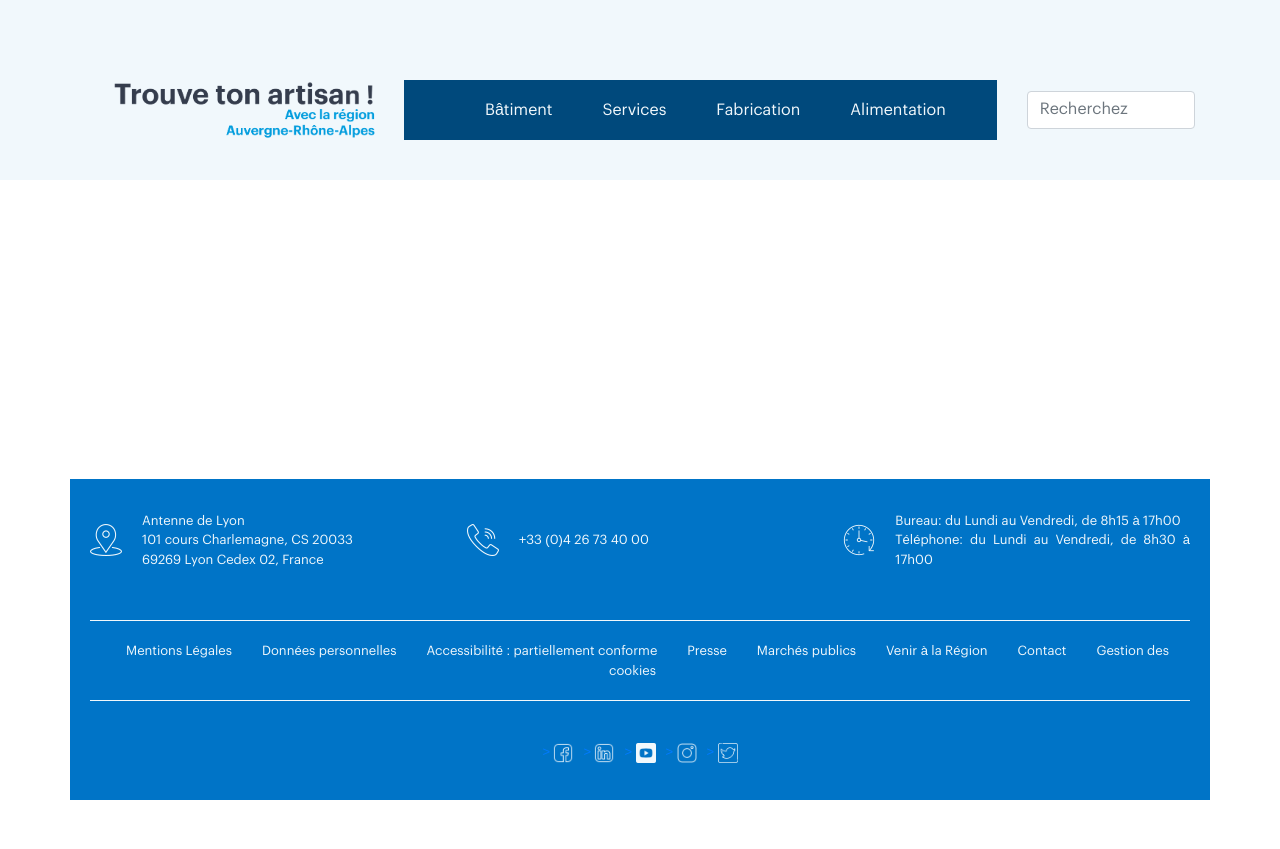
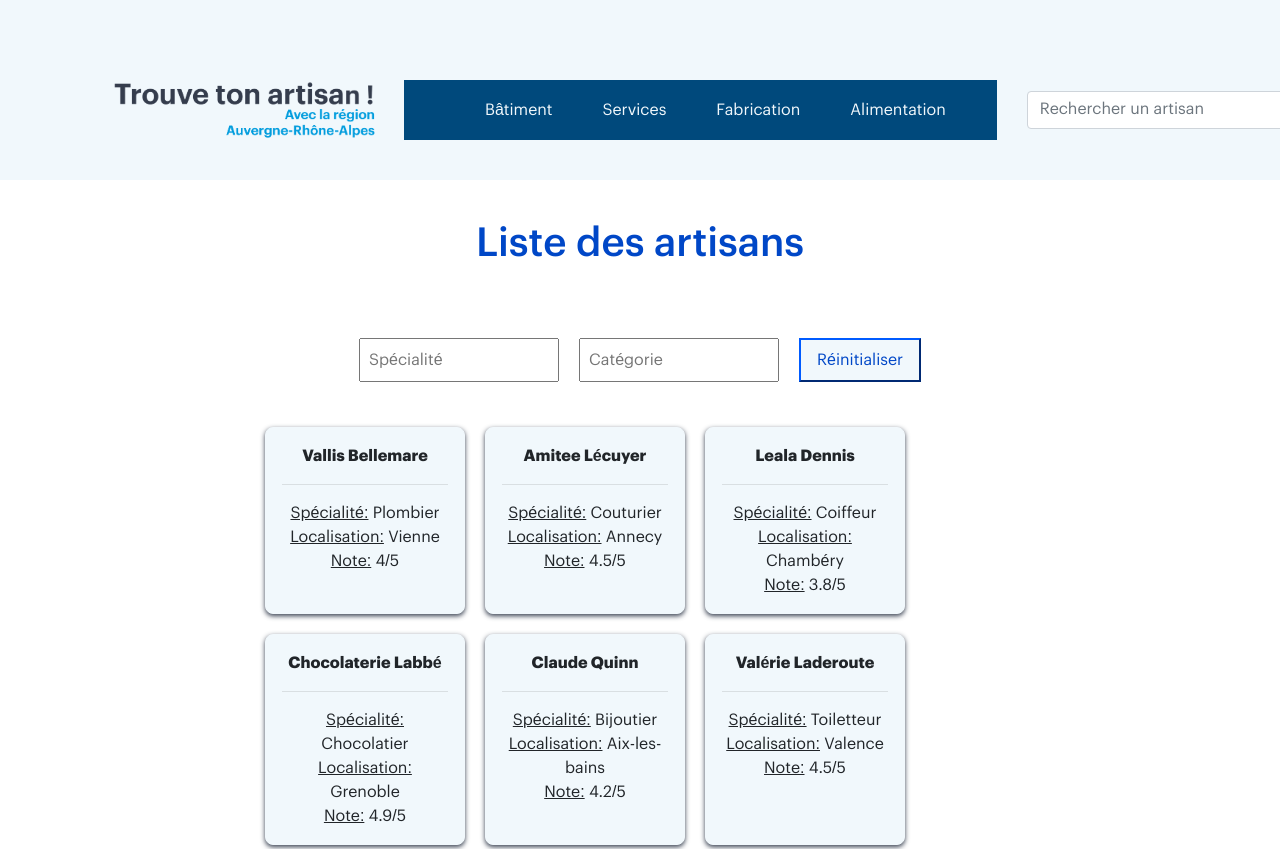
Before and after one commit to Ad15C/Artisan, an Angular app: page /artisans in a window 1280 px wide. Shown: the top 849 px of the page. Before the commit the page ends 800 px from the top, so only its background shows below. Built offline with nearby package versions, Linux system fonts and the light colour scheme.

Commit message:
artisans_features

```diff
--- a/src/app/app.module.ts
+++ b/src/app/app.module.ts
@@ -1,5 +1,6 @@
 import { NgModule } from '@angular/core';
-import { BrowserModule, provideClientHydration } from '@angular/platform-browser';
+import { BrowserModule } from '@angular/platform-browser';
+import { FormsModule } from '@angular/forms';
 
 import { AppRoutingModule } from './app-routing.module';
 import { AppComponent } from './app.component';
@@ -8,6 +9,8 @@ import { FooterComponent } from './footer/footer.component';
 import { HomeComponent } from './home/home.component';
 import { ArtisansComponent } from './artisans/artisans.component';
 import { PagenotfoundComponent } from './pagenotfound/pagenotfound.component';
+import { ArtisanFilterPipe } from './artisan-filter.pipe';
+import { ArtisansService } from './artisans.service';
 
 @NgModule({
   declarations: [
@@ -16,15 +19,15 @@ import { PagenotfoundComponent } from './pagenotfound/pagenotfound.component';
     FooterComponent,
     HomeComponent,
     ArtisansComponent,
-    PagenotfoundComponent
+    PagenotfoundComponent,
+    ArtisanFilterPipe
   ],
   imports: [
     BrowserModule,
-    AppRoutingModule
+    AppRoutingModule,
+    FormsModule
   ],
-  providers: [
-    provideClientHydration()
-  ],
+  providers: [ArtisansService],
   bootstrap: [AppComponent]
 })
 export class AppModule { }
--- /dev/null
+++ b/src/app/artisan-filter.pipe.ts
@@ -0,0 +1,26 @@
+import { Pipe, PipeTransform } from '@angular/core';
+import { Artisan } from './artisan.model';
+
+@Pipe({
+  name: 'artisanFilter'
+})
+export class ArtisanFilterPipe implements PipeTransform {
+  transform(
+    artisans: Artisan[],
+    localisation: string = '',
+    specialite: string = '',
+    note?: number,
+    category: string = ''
+  ): Artisan[] {
+    if (!artisans) return [];
+    if (!localisation && !specialite && !category && note === undefined) return artisans;
+
+    return artisans.filter(artisan => {
+      const matchesLocation = localisation ? artisan.location.toLowerCase().includes(localisation.toLowerCase()) : true;
+      const matchesSpecialty = specialite ? artisan.specialty.toLowerCase().includes(specialite.toLowerCase()) : true;
+      const matchesCategory = category ? artisan.category.toLowerCase().includes(category.toLowerCase()) : true;
+
+      return matchesLocation && matchesSpecialty && matchesCategory;
+    });
+  }
+}
--- a/src/app/artisans/artisans.component.html
+++ b/src/app/artisans/artisans.component.html
@@ -1 +1,22 @@
-<p>artisans works!</p>
+<main>
+    <h1>Liste des artisans</h1>
+        <!-- Formulaire de filtrage -->
+        <form (ngSubmit)="onFilter()">
+            <input [(ngModel)]="selectedSpecialite" placeholder="Spécialité" name="specialite" />
+            <input [(ngModel)]="selectedCategory" placeholder="Catégorie" name="category" />
+            <button type="button" (click)="resetFilters()">Réinitialiser</button>
+        </form>
+
+  <!-- Liste des artisans filtrés -->
+  <ul class="artisan-list">
+    <li *ngFor="let artisan of artisans | artisanFilter:selectedLocalisation:selectedSpecialite:selectedNote:selectedCategory" class="artisan-card">
+        <strong>{{ artisan.name }}</strong>
+        <hr>
+        <div><u>Spécialité:</u> {{ artisan.specialty }}</div>
+        <div><u>Localisation:</u> {{ artisan.location }}</div>
+        <div><u>Note:</u> {{ artisan.note }}/5</div>
+    </li>
+  </ul>
+
+
+</main>
--- a/src/app/artisans/artisans.component.scss
+++ b/src/app/artisans/artisans.component.scss
@@ -0,0 +1,63 @@
+main {
+    display: flex;
+    flex-direction: column;
+    align-items: center;
+    width: 100%;
+    margin-top: 60px;
+    margin-bottom: 20px;
+
+}
+
+h1, h2 {
+    text-align: center;
+    color: #0047c7;
+    margin-bottom: 60px;
+    padding: 10px;
+
+}
+
+
+.filter-form {
+    display: flex;
+    justify-content: center;
+    margin-bottom: 30px; /* Espace sous le formulaire */
+}
+
+input {
+    margin-right: 20px; /* Espace entre les inputs */
+    padding: 8px;
+    width: 200px;
+    color: #384050;
+
+}
+hr {
+    background-color:2px solid #0047c7;
+}
+
+button {
+    padding: 8px 16px; // Ajout de padding pour le bouton
+    color: #0047c7;
+    background-color: #f1f8fc;
+    border-color: #0047c7;
+}
+
+.artisan-list {
+    width: 100%;
+    display: flex;
+    flex-wrap: wrap;
+    justify-content: flex-start; /* Aligner à gauche (ou center pour centrer) */
+    margin-top: 20px;           /* Espace au-dessus de la liste */
+    padding: 15px;
+    list-style-type: none;
+}
+
+.artisan-card {
+    border: 1px solid #f1f8fc;
+    border-radius: 8px;
+    padding: 16px;
+    margin: 10px;
+    width: 200px; /* Largeur des cartes */
+    text-align: center;
+    box-shadow: 0 2px 5px #384050;
+    background-color: #f1f8fc;
+}
--- a/src/app/artisans/artisans.component.ts
+++ b/src/app/artisans/artisans.component.ts
@@ -1,10 +1,43 @@
-import { Component } from '@angular/core';
+import { Component, OnInit } from '@angular/core';
+import { ArtisansService } from '../artisans.service';
+import { Artisan } from '../artisan.model';
 
 @Component({
   selector: 'app-artisans',
   templateUrl: './artisans.component.html',
-  styleUrl: './artisans.component.scss'
+  styleUrls: ['./artisans.component.scss']
 })
-export class ArtisansComponent {
+export class ArtisansComponent implements OnInit {
+  artisans: Artisan[] = [];
+  filteredArtisans: Artisan[] = [];
+  selectedLocalisation: string = '';
+  selectedSpecialite: string = '';
+  selectedNote?: number;
+  selectedCategory: string = '';
 
+  constructor(private artisansService: ArtisansService) {}
+
+  ngOnInit() {
+    this.artisans = this.artisansService.getArtisans();
+    this.filteredArtisans = this.artisans;
+  }
+
+  onFilter() {
+    /* Filtrer selon la spécialité et la catégorie */
+    this.artisans = this.artisansService.getArtisans().filter(artisan => {
+      const matchesSpecialty = this.selectedSpecialite ? artisan.specialty.toLowerCase().includes(this.selectedSpecialite.toLowerCase()) : true;
+      const matchesCategory = this.selectedCategory ? artisan.category.toLowerCase().includes(this.selectedCategory.toLowerCase()) : true;
+
+      return matchesSpecialty && matchesCategory;
+
+    });
+  }
+
+  resetFilters() {
+    this.selectedSpecialite = '';
+    this.selectedCategory = '';
+
+    // Remettre la liste des artisans à la liste complète
+    this.artisans = this.artisansService.getArtisans();
+  }
 }
--- a/src/app/header/header.component.html
+++ b/src/app/header/header.component.html
@@ -35,8 +35,8 @@
             </div>
         </nav>
 
-        <form class="d-flex" role="search">
-            <input class="form-control" type="search" placeholder="Recherchez" aria-label="Search">
+        <form class="d-flex" role="search" (ngSubmit)="onSearch()">
+            <input class="form-control me-2" type="search" placeholder="Rechercher un artisan" [(ngModel)]="searchTerm" name="searchTerm" (keyup)="onSearch()" />
         </form>
     </div>
 </header>
--- a/src/app/header/header.component.scss
+++ b/src/app/header/header.component.scss
@@ -69,8 +69,8 @@
         margin-left: 30px;
 
             input {
-                width: 100%; /* S'adapte à l'espace disponible */
-                max-width: 200px; /* Limite la largeur de la barre de recherche */
+                width: 300px; /* Augmente la largeur ici */
+                max-width: 100%; /* s'adapte à l'espace disponible */
             }
     }
 }
--- a/src/app/header/header.component.ts
+++ b/src/app/header/header.component.ts
@@ -1,46 +1,49 @@
-import { Component, HostListener, Inject, PLATFORM_ID } from '@angular/core';
+import { Component, HostListener, Inject, PLATFORM_ID, Output, EventEmitter } from '@angular/core';
 import { isPlatformBrowser } from '@angular/common';
-
 
 @Component({
   selector: 'app-header',
   templateUrl: './header.component.html',
   styleUrls: ['./header.component.scss']
 })
-
 export class HeaderComponent {
   isNavbarOpen = false;
   isMobileOrTablet = false;
+  searchTerm: string = '';
+
+  @Output() searchChanged = new EventEmitter<string>();
 
   constructor(@Inject(PLATFORM_ID) private platformId: Object) {
-    //vérification de la taille ecran
     this.checkScreenSize();
   }
 
-  //Changement etat du menu
+  // Changement état du menu
   toggleNavbar() {
     this.isNavbarOpen = !this.isNavbarOpen;
   }
 
-  //decorateur  pour ecouter evenement
+  // Décorateur pour écouter l'événement de redimensionnement
   @HostListener('window:resize', ['$event'])
   onResize(event: Event) {
-    //verifie taille ecran lors du redimensionnement
     this.checkScreenSize();
   }
 
+  // Vérification de la taille d'écran
   checkScreenSize() {
     if (isPlatformBrowser(this.platformId)) {
       const width = window.innerWidth;
-      //sauegarde etat precedent
       const wasMobile = this.isMobileOrTablet;
-      //definit si c'est un mobile ou une tablette
-      this.isMobileOrTablet = window.innerWidth <= 768;
+      this.isMobileOrTablet = width <= 768;
 
-      //ferme le menu si on est en mode mobile
+      // Ferme le menu si on est en mode mobile
       if (this.isMobileOrTablet && !wasMobile) {
         this.isNavbarOpen = false;
       }
     }
   }
+
+  // Émet le terme de recherche
+  onSearch(): void {
+    this.searchChanged.emit(this.searchTerm);
+  }
 }
--- a/src/app/home/home.component.html
+++ b/src/app/home/home.component.html
@@ -1,6 +1,8 @@
 <main>
     <section class="steps">
-        <h2>Comment trouver mon artisan?</h2>
+        <a routerLink="/artisans" class="title-link">
+        <h1>Comment trouver mon artisan?</h1>
+        </a>
         <div class="steps-content">
             <div class="steps-list">
                 <div class="step-item">
@@ -39,9 +41,9 @@
                     <img [src]="artisan.image" alt="{{ artisan.specialty }}" />
                     <hr class="artisan-separator">
                     <strong>{{ artisan.name }}</strong>
-                    <div><em><u>Spécialité</u></em> : {{ artisan.specialty }}</div>
-                    <div><em><u>Localisation</u></em> : {{ artisan.location }}</div>
-                    <div><em><u>Note</u></em> : {{ artisan.note }}/5</div>
+                    <div><u>Spécialité:</u> {{ artisan.specialty }}</div>
+                    <div><u>Localisation:</u> {{ artisan.location }}</div>
+                    <div><u>Note:</u> {{ artisan.note }}/5</div>
                 </li>
             </ul>
         </div>
--- a/src/app/home/home.component.scss
+++ b/src/app/home/home.component.scss
@@ -15,18 +15,20 @@
 .steps {
     background-color: #f1f8fc;
     padding: 20px;
-
     color: #00497c;
     width: 100%;
     margin: 40px auto;
 
 
-    h2 {
+    h1, h2 {
         text-align: center;
         color: #0047c7;
-        margin-bottom: 20px;
-        padding: 5px;
+        margin-bottom: 60px;
+        padding: 10px;
+
     }
+
+
 
     @media (max-width: 768px) {
         padding-top: 80px; /* Ajuste pour compenser la hauteur du header sur mobile */
@@ -88,12 +90,13 @@
     background-color: #f1f8fc;
     width: 100%;
 
-    h2 {
-        color: #0047c7;
+    h1, h2 {
+        color:#0047c7;
         text-align: center;
         margin: 0;
         padding-bottom: 30px;
     }
+
 
     .artisan-list {
         display: flex;
@@ -111,7 +114,7 @@
         flex-direction: column;
         justify-content: flex-start; /* Change à flex-start pour éviter un espacement excessif */
         text-align: center;
-        border: 1px solid #0047c7;
+        box-shadow: 0 2px 5px #384050;
         padding: 10px;
         border-radius: 5px;
     }
```
Also changed, not shown: 1 other file (tests, documents, lock files or other folders).
